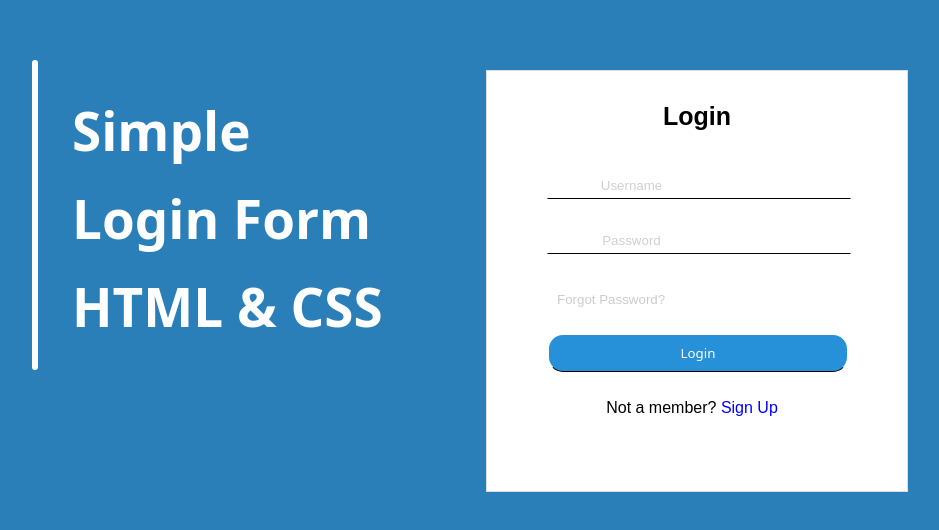
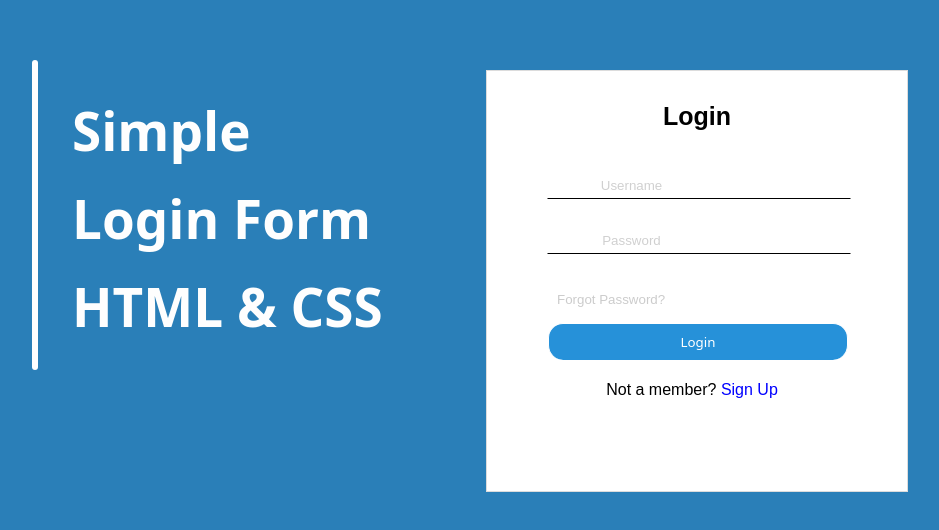
Before and after one commit to Etherisium/Quiz1, a plain HTML site: page index.html in a window 1280 px wide. Shown: the part 250-780 px from the top of the page, without its empty margins (165-1104 px from the left). Drawn offline with Linux system fonts and the light colour scheme.

Commit message:
Add Fourth Update

```diff
--- a/index.html
+++ b/index.html
@@ -38,7 +38,7 @@
    <input placeholder="Password" id="lname" name="lname"> <br><br>
 
     <p class=" para-1">Forgot Password? </p>
-  <p class="para-3"><input type="submit" value="Login"></p>
+  <input type="submit" style=" border-bottom: 1px white" value="Login">
 
     <p class="para-2">Not a member? <span style="color:blue">Sign Up</span>  </p>
 </form>
--- a/q1.css
+++ b/q1.css
@@ -84,6 +84,8 @@ color: #ccc;}
      padding: 10px;
     text-align: center;}
 
+
+
 .vertical{border-right: 6px solid rgb(255, 255, 255);
     border-radius: 5px;
     height: 310px;
```
